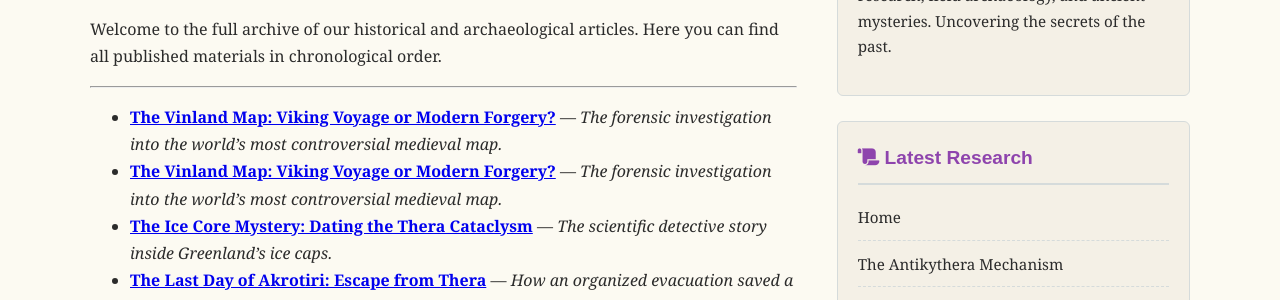
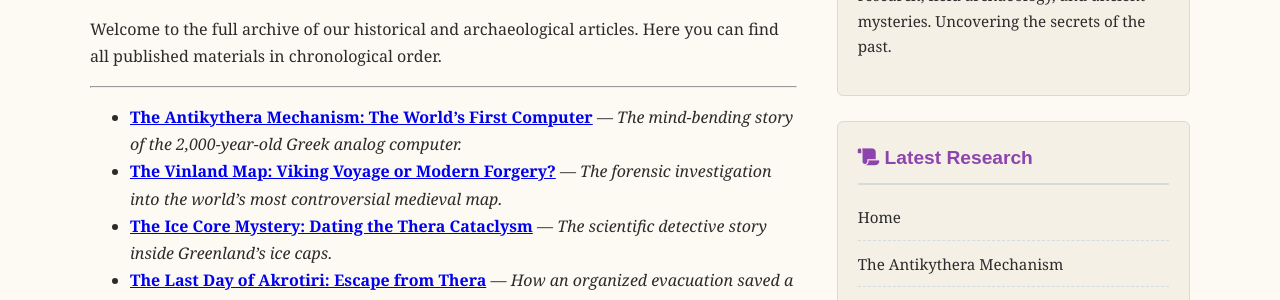
Before and after one commit to history-archaeology-project/history-archaeology-project.github.io, a Jekyll site: the page built from articles/index.md, in a window 1280 px wide. Shown: the part 398-698 px from the top of the page. Built offline with Jekyll 4.4.1, drawn with Linux system fonts in a browser that asks for light colours; comment, search, counter and statistics services are not loaded.

Commit message:
Update article list with new entry

```diff
--- a/articles/index.md
+++ b/articles/index.md
@@ -8,7 +8,7 @@ title: Archive of All Articles
 Welcome to the full archive of our historical and archaeological articles. Here you can find all published materials in chronological order.
 
 ---
-*   **[The Vinland Map: Viking Voyage or Modern Forgery?](/articles/vinland-map-mystery)** — *The forensic investigation into the world's most controversial medieval map.*
+*   **[The Antikythera Mechanism: The World's First Computer](/articles/antikythera-mechanism)** — *The mind-bending story of the 2,000-year-old Greek analog computer.*
 *   **[The Vinland Map: Viking Voyage or Modern Forgery?](/articles/vinland-map-mystery)** — *The forensic investigation into the world's most controversial medieval map.*
 *   **[The Ice Core Mystery: Dating the Thera Cataclysm](/articles/ice-core-mystery)** — *The scientific detective story inside Greenland's ice caps.*
 *   **[The Last Day of Akrotiri: Escape from Thera](/articles/last-day-of-akrotiri)** — *How an organized evacuation saved a population but left a ghost town preserved in time.*
```
